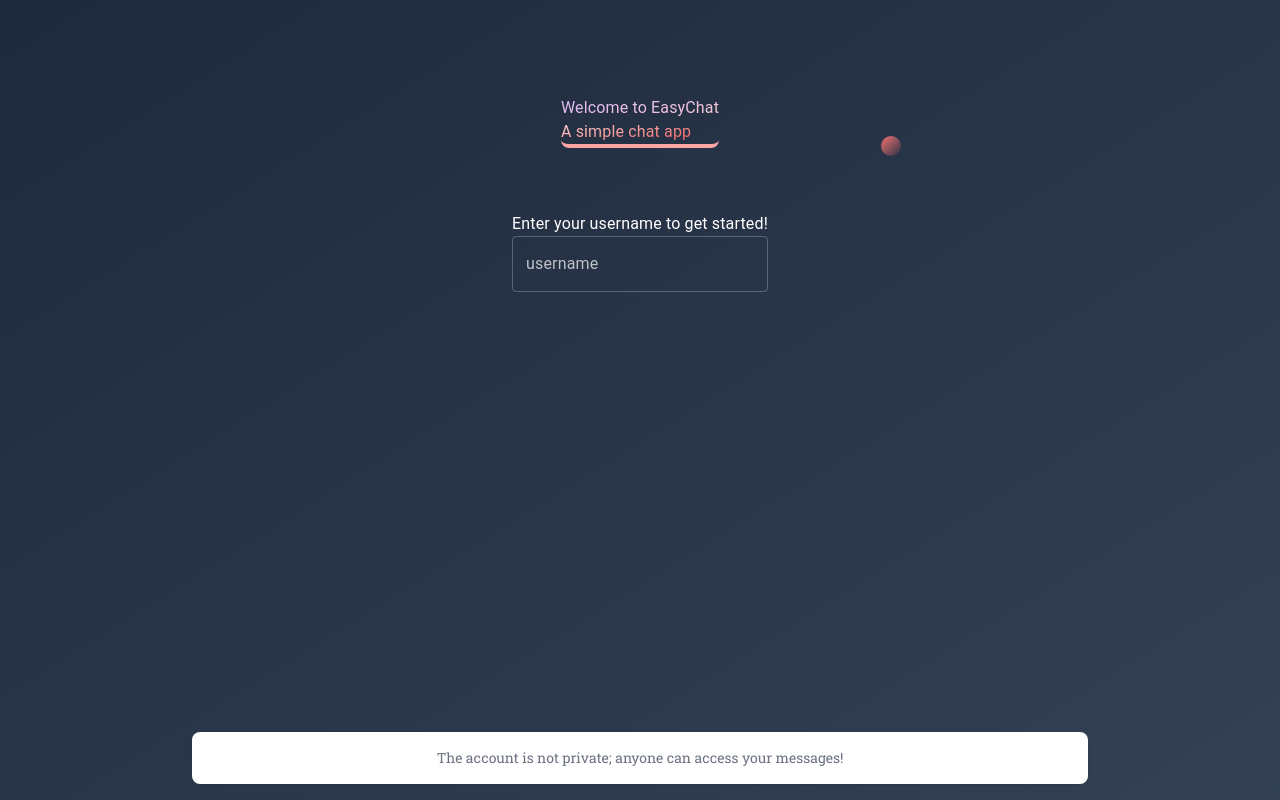
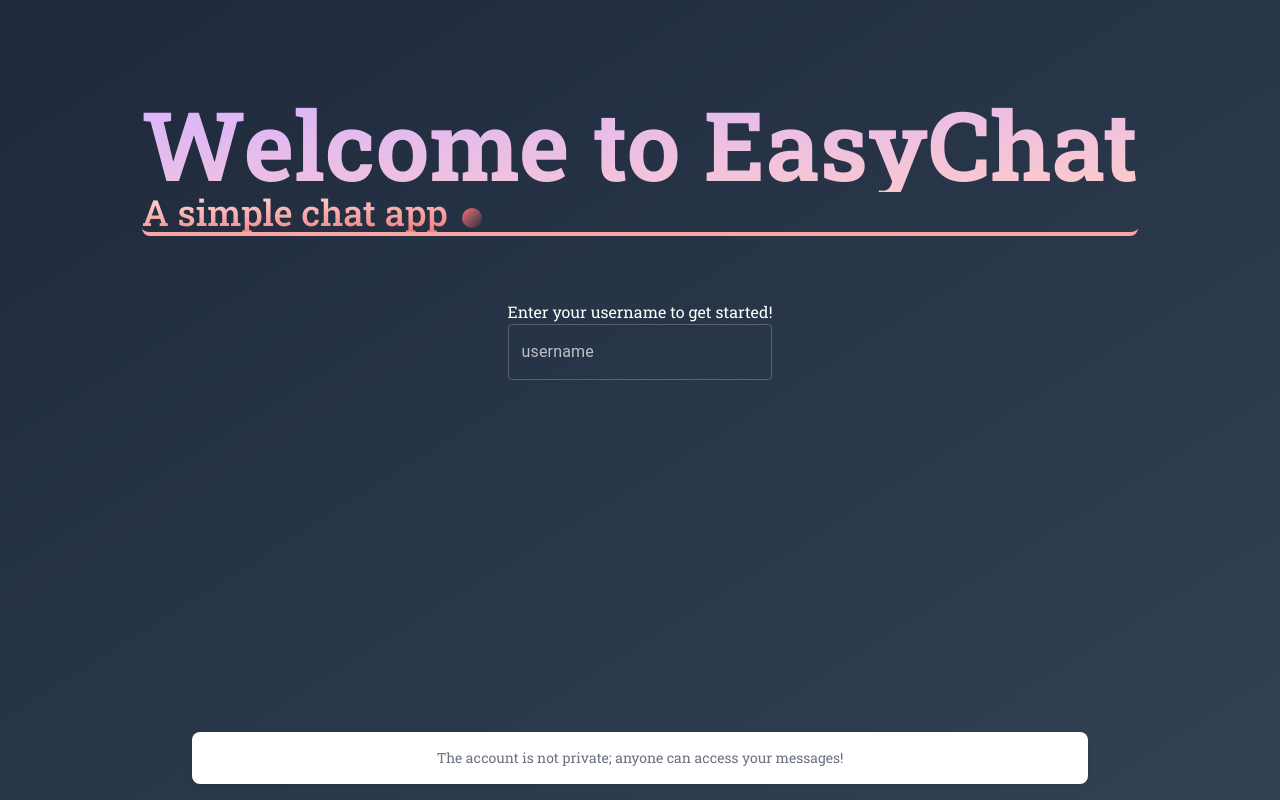
Before and after one commit to erickcestari/FastChat, a Next.js app: page / in a window 1280 px wide. Built offline with nearby package versions, Linux system fonts and the light colour scheme.

Commit message:
Taking off Typography

```diff
--- a/src/app/page.tsx
+++ b/src/app/page.tsx
@@ -15,20 +15,20 @@ export default function Home() {
     <main className="flex min-h-screen flex-col items-center justify-between bg-gradient-to-br from-slate-800 to-slate-700 p-24">
       <div className="flex flex-col items-center justify-center space-y-16">
         <div>
-          <Typography className=" md:text-8xl text-6xl font-roboto font-extrabold text-transparent  bg-clip-text bg-gradient-to-br from-purple-300 to-red-200">
+          <p className=" md:text-8xl text-6xl font-roboto font-extrabold text-transparent  bg-clip-text bg-gradient-to-br from-purple-300 to-red-200">
             Welcome to EasyChat
-          </Typography>
+          </p>
           <div className='relative'>
-            <Typography className="md:text-4xl text-2xl flex relative font-roboto text-transparent bg-clip-text font-medium border-b-4 bg-gradient-to-br from-red-100 to-red-500 border-b-red-300 rounded-lg">
+            <p className="md:text-4xl text-2xl flex relative font-roboto text-transparent bg-clip-text font-medium border-b-4 bg-gradient-to-br from-red-100 to-red-500 border-b-red-300 rounded-lg">
               A simple chat app
-            </Typography>
+            </p>
             <div className='md:bg-gradient-to-br absolute bg-none left-80 top-4 h-5 w-5  rounded-full from-red-400 to-transparent' />
           </div>
         </div >
         <div className='flex flex-col h-fullspace-y-1'>
-          <Typography variant="body1" className=" text-white font-roboto">
+          <p className=" text-white font-roboto">
             Enter your username to get started!
-          </Typography>
+          </p>
           <TextField label={'username'} value={username} onChange={handleChangeUsername} />
         </div>
         <footer className="bg-white fixed bottom-4 w-[70%] justify-center rounded-lg shadow m-4 dark:bg-gray-800">
```
